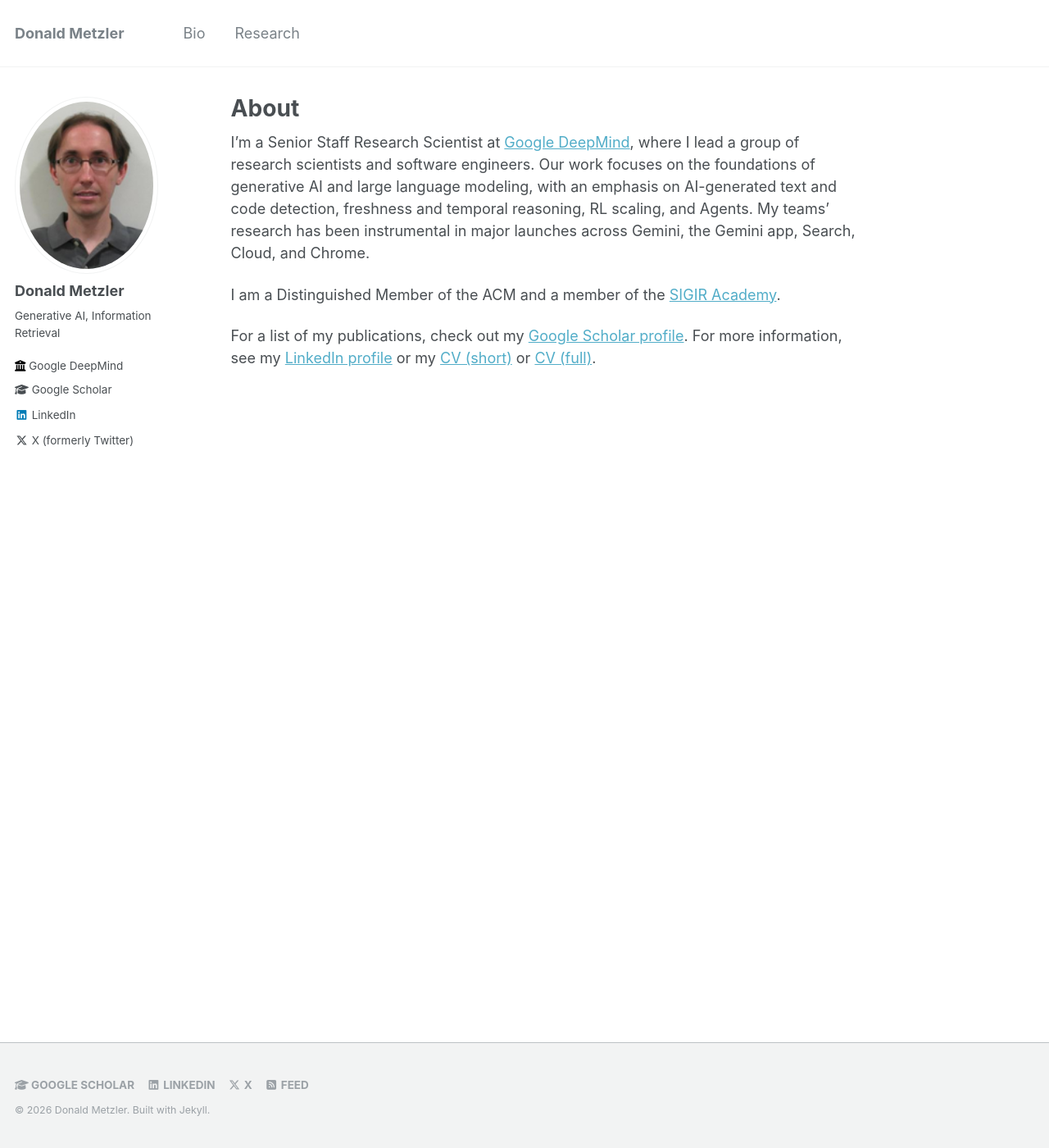
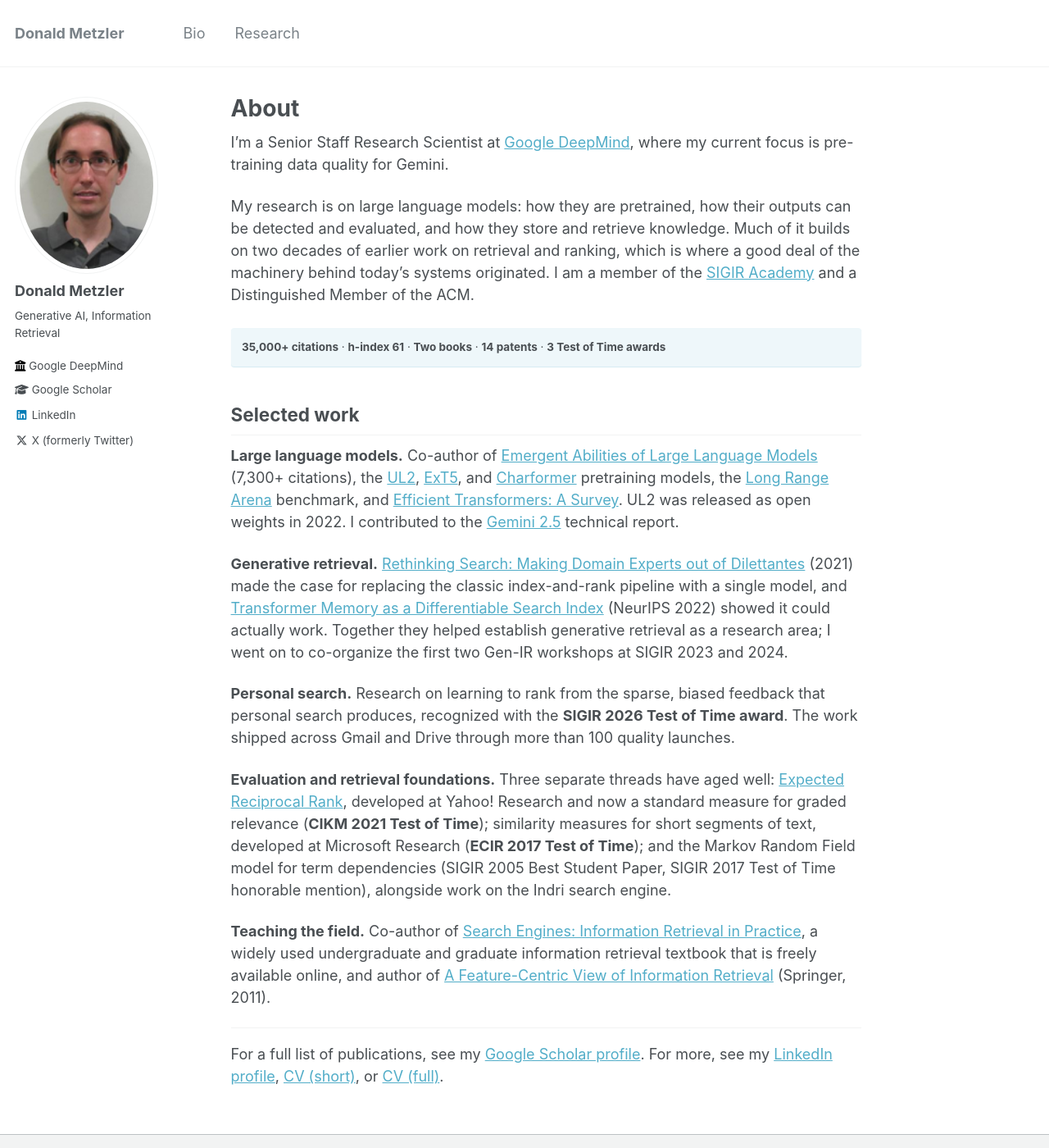
Before and after one commit to metzlerd/metzlerd.github.io, a Jekyll site: the page built from _pages/about.md, in a window 1280 px wide and 1400 px high. Shown: the whole window at 82% size. Built offline with Jekyll 4.4.1, drawn with Linux system fonts in a browser that asks for light colours.

Commit message:
Rewrite homepage around research contributions; align bio and research pages
The homepage previously described the role and left the work implicit. It now
leads with named contributions and lets citation counts and awards carry the
weight, so nothing needs an adjective to sound significant.

- about.md: adds a Selected work section covering large language models
  (Emergent Abilities, UL2, ExT5, Charformer, Long Range Arena, the Efficient
  Transformers survey, Gemini 2.5), generative retrieval (Rethinking Search and
  the Differentiable Search Index), personal search, evaluation and retrieval
  foundations, and the two books. Every paper link was verified against the
  arXiv API and the ACM DOI against Crossref.
- Current focus is stated as pre-training data quality, kept deliberately
  general.
- Framing is now centred on language models, with the retrieval and ranking
  background presented as what that work builds on.
- bio.md and research.md follow the same framing. Management history is one
  past-tense sentence in the bio ("research groups of up to thirty") rather
  than a defining characteristic, which also keeps it accurate as team size
  changes.
- Corrects an earlier draft error: the CIKM 2021 and ECIR 2017 Test of Time
  awards are for Expected Reciprocal Rank and short-text similarity measures
  respectively, not for the Markov Random Field work, which received a SIGIR
  2017 Test of Time honourable mention.
- Updated CV and resume PDFs.

Co-Authored-By: Claude Opus 5 <noreply@anthropic.com>

```diff
--- a/_pages/about.md
+++ b/_pages/about.md
@@ -1,7 +1,7 @@
 ---
 permalink: /
 title: "About"
-description: "Donald Metzler is a Senior Staff Research Scientist at Google DeepMind, working on the foundations of generative AI and large language modeling."
+description: "Donald Metzler is a Senior Staff Research Scientist at Google DeepMind working on large language models, pre-training data quality, and information retrieval."
 author_profile: true
 redirect_from:
   - /about/
@@ -9,15 +9,57 @@ redirect_from:
 ---
 
 I'm a Senior Staff Research Scientist at [Google DeepMind](https://deepmind.google/),
-where I lead a group of research scientists and software engineers. Our work focuses
-on the foundations of generative AI and large language modeling, with an emphasis on
-AI-generated text and code detection, freshness and temporal reasoning, RL scaling,
-and Agents. My teams' research has been instrumental in major launches across Gemini,
-the Gemini app, Search, Cloud, and Chrome.
+where my current focus is pre-training data quality for Gemini.
 
-I am a Distinguished Member of the ACM and a member of the
-[SIGIR Academy](https://sigir.org/awards/sigir-academy/).
+My research is on large language models: how they are pretrained, how their outputs can
+be detected and evaluated, and how they store and retrieve knowledge. Much of it builds
+on two decades of earlier work on retrieval and ranking, which is where a good deal of
+the machinery behind today's systems originated. I am a member of the
+[SIGIR Academy](https://sigir.org/awards/sigir-academy/) and a Distinguished Member of
+the ACM.
 
-For a list of my publications, check out my [Google Scholar profile](https://scholar.google.com/citations?user=bmXpOd8AAAAJ&hl=en).
-For more information, see my [LinkedIn profile](https://www.linkedin.com/in/donmetzler) or my [CV (short)](files/metzler-resume.pdf)
-or [CV (full)](files/metzler-cv.pdf).
+**35,000+ citations** · **h-index 61** · **Two books** · **14 patents** · **3 Test of Time awards**
+{: .notice--info}
+
+## Selected work
+
+**Large language models.** Co-author of
+[Emergent Abilities of Large Language Models](https://arxiv.org/abs/2206.07682)
+(7,300+ citations), the [UL2](https://arxiv.org/abs/2205.05131),
+[ExT5](https://arxiv.org/abs/2111.10952), and [Charformer](https://arxiv.org/abs/2106.12672)
+pretraining models, the [Long Range Arena](https://arxiv.org/abs/2011.04006) benchmark,
+and [Efficient Transformers: A Survey](https://arxiv.org/abs/2009.06732). UL2 was
+released as open weights in 2022. I contributed to the
+[Gemini 2.5](https://arxiv.org/abs/2507.06261) technical report.
+
+**Generative retrieval.** [Rethinking Search: Making Domain Experts out of Dilettantes](https://arxiv.org/abs/2105.02274)
+(2021) made the case for replacing the classic index-and-rank pipeline with a single
+model, and [Transformer Memory as a Differentiable Search Index](https://arxiv.org/abs/2202.06991)
+(NeurIPS 2022) showed it could actually work. Together they helped establish generative
+retrieval as a research area; I went on to co-organize the first two Gen-IR workshops at
+SIGIR 2023 and 2024.
+
+**Personal search.** Research on learning to rank from the sparse, biased feedback that
+personal search produces, recognized with the **SIGIR 2026 Test of Time award**. The work
+shipped across Gmail and Drive through more than 100 quality launches.
+
+**Evaluation and retrieval foundations.** Three separate threads have aged well:
+[Expected Reciprocal Rank](https://dl.acm.org/doi/10.1145/1645953.1646033), developed at
+Yahoo! Research and now a standard measure for graded relevance (**CIKM 2021 Test of
+Time**); similarity measures for short segments of text, developed at Microsoft Research
+(**ECIR 2017 Test of Time**); and the Markov Random Field model for term dependencies
+(SIGIR 2005 Best Student Paper, SIGIR 2017 Test of Time honorable mention), alongside
+work on the Indri search engine.
+
+**Teaching the field.** Co-author of
+[Search Engines: Information Retrieval in Practice](https://ciir.cs.umass.edu/irbook/),
+a widely used undergraduate and graduate information retrieval textbook that is freely
+available online, and author of
+[A Feature-Centric View of Information Retrieval](https://link.springer.com/book/10.1007/978-3-642-22898-8)
+(Springer, 2011).
+
+---
+
+For a full list of publications, see my [Google Scholar profile](https://scholar.google.com/citations?user=bmXpOd8AAAAJ&hl=en).
+For more, see my [LinkedIn profile](https://www.linkedin.com/in/donmetzler),
+[CV (short)](files/metzler-resume.pdf), or [CV (full)](files/metzler-cv.pdf).
```
Also changed, not shown: _pages/bio.md (+13 -9 lines), _pages/research.md (+4 -4 lines), 2 other files.
